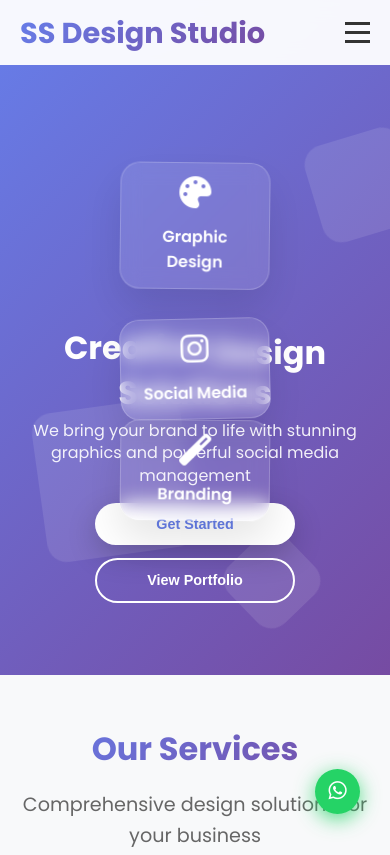
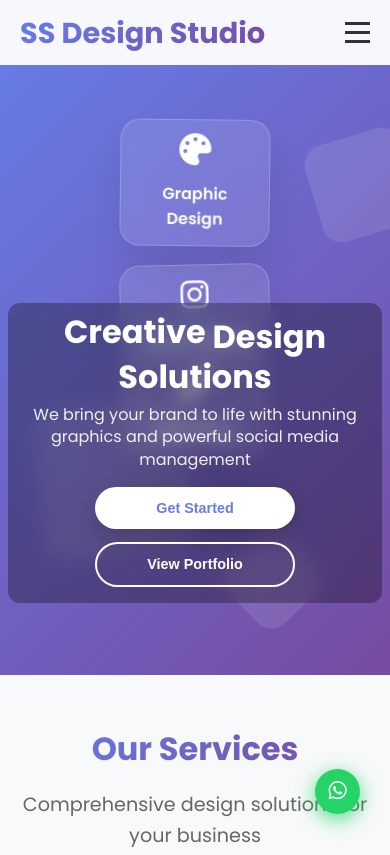
Before and after one commit to Ashwani16167/SS, a website: page index.html in a window 390 px wide. Shown: the top 855 px of the page. Drawn offline with Linux system fonts and the light colour scheme.

Commit message:
Fix hero text visibility - text now appears in front of floating elements with backdrop

```diff
--- a/styles.css
+++ b/styles.css
@@ -1036,10 +1036,15 @@ body {
         align-self: flex-end;
         width: 100%;
     }
-
-    .hero-text {
+      .hero-text {
         order: 2;
         margin-top: 1rem;
+        position: relative;
+        z-index: 10;
+        background: rgba(0, 0, 0, 0.3);
+        padding: 1.5rem;
+        border-radius: 15px;
+        backdrop-filter: blur(10px);
     }
 
     .hero-3d {
@@ -1047,6 +1052,13 @@ body {
         margin-top: 0;
         order: 1;
         margin-bottom: 1rem;
+        position: relative;
+        z-index: 1;
+    }
+
+    .floating-card {
+        z-index: 2;
+        position: absolute;
     }
 
     .services {
@@ -1084,20 +1096,25 @@ body {
     .hero-3d {
         height: 300px;
     }
-
-    .floating-card {
+      .floating-card {
         padding: 1rem;
+        position: relative;
+        z-index: 2;
+        margin: 0.5rem auto;
+        display: block;
+        width: 180px;
+        position: static;
     }
 
     .card-1, .card-2, .card-3 {
-        position: relative;
+        position: static;
         top: auto;
         left: auto;
         right: auto;
         bottom: auto;
-        margin: 1rem auto;
+        margin: 0.5rem auto;
         display: block;
-        width: 200px;
+        width: 180px;
     }
 
     .services-grid {
@@ -1234,10 +1251,15 @@ body {
         display: flex;
         flex-direction: column;
     }
-
-    .hero-text {
+      .hero-text {
         order: 2;
         margin-top: 0.5rem;
+        position: relative;
+        z-index: 10;
+        background: rgba(0, 0, 0, 0.3);
+        padding: 1rem;
+        border-radius: 12px;
+        backdrop-filter: blur(10px);
     }
 
     .hero-3d {
@@ -1245,6 +1267,8 @@ body {
         margin-top: 0;
         order: 1;
         margin-bottom: 0.5rem;
+        position: relative;
+        z-index: 1;
     }
 
     .services {
@@ -1320,10 +1344,13 @@ body {
     .contact-item p {
         font-size: 0.85rem;
     }
-
-    .floating-card {
+      .floating-card {
         width: 150px;
         padding: 0.8rem;
+        position: static;
+        z-index: 2;
+        margin: 0.3rem auto;
+        display: block;
     }
 
     .floating-card h3 {
```
